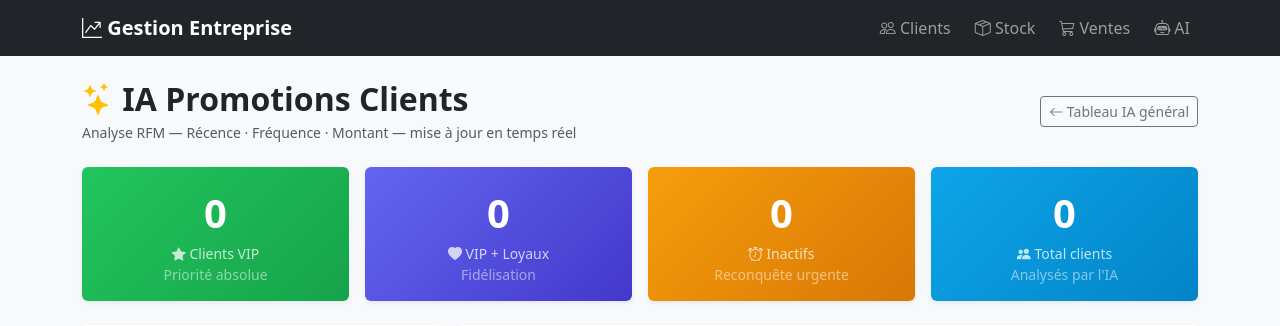
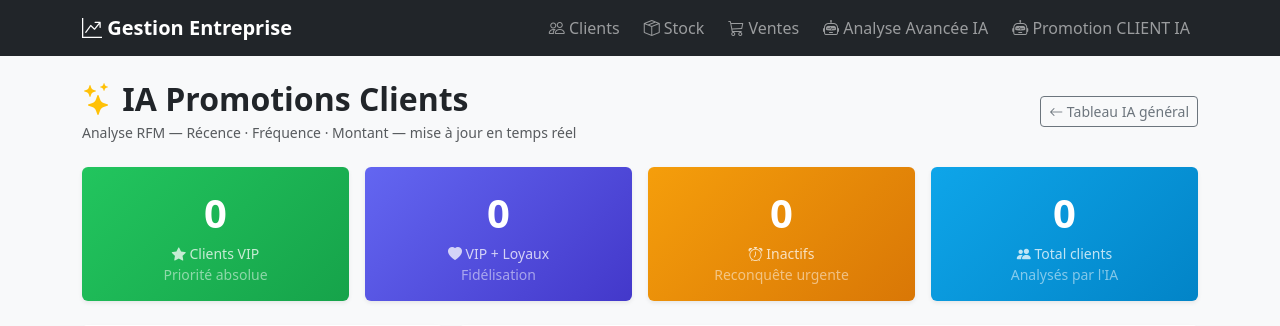
Before and after one commit to sadiki360/gestion_entreprise, a Django app: page /ai/promotions/ in a window 1280 px wide. Shown: the top 326 px of the page. Run offline with Django 5.2, Linux system fonts and the light colour scheme; data that the repository does not hold is empty.

Commit message:
Update navbar: rename AI links and change icons to robot

```diff
--- a/templates/base.html
+++ b/templates/base.html
@@ -20,7 +20,8 @@
                 <a class="nav-link" href="{% url 'client_list' %}"><i class="bi bi-people"></i> Clients</a>
                 <a class="nav-link" href="{% url 'produit_list' %}"><i class="bi bi-box-seam"></i> Stock</a>
                 <a class="nav-link" href="{% url 'vente_list' %}"><i class="bi bi-cart3"></i> Ventes</a>
-                <a class="nav-link" href="{% url 'ai_dashboard' %}"><i class="bi bi-robot"></i> AI</a>
+                <a class="nav-link" href="{% url 'ai_dashboard' %}"><i class="bi bi-robot"></i> Analyse Avancée IA</a>
+                <a class="nav-link" href="{% url 'promotions_clients' %}"><i class="bi bi-robot"></i> Promotion CLIENT IA</a>
                 {% if user.is_authenticated %}
                 <span class="text-white-50 small"><i class="bi bi-person-circle"></i> {{ user.username }}</span>
                 <form method="post" action="{% url 'logout' %}" class="d-inline">
```
